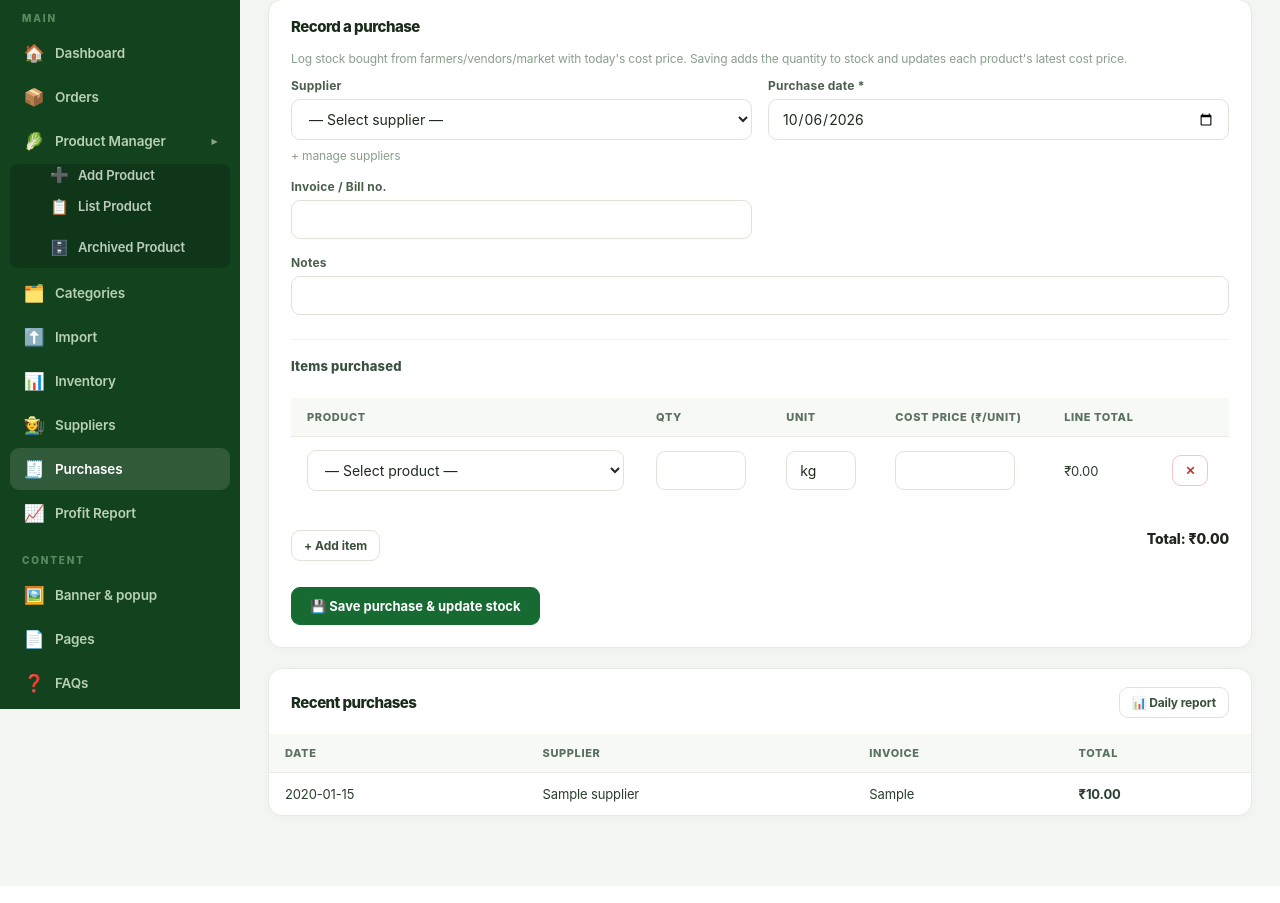
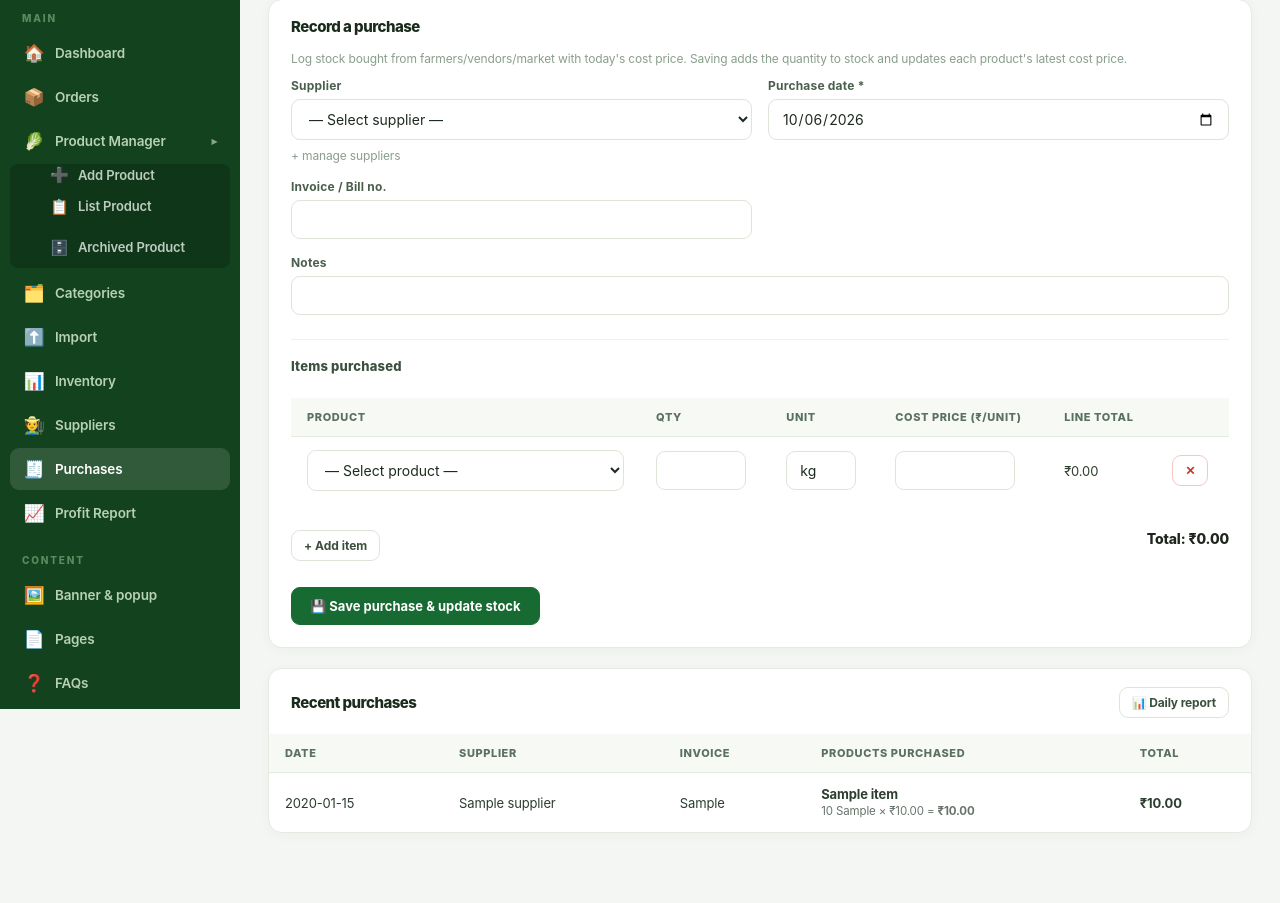
Before and after one commit to mukeshchauhan2010-create/Aapki-grover-, a PHP site: page /aapkigrocery/admin/purchases.php in a window 1280 px wide. Shown: the part 91-994 px from the top of the page. Before the commit the page ends 914 px from the top, so only its background shows below. Run offline with PHP 8.4, Linux system fonts and the light colour scheme; a user stored in the database is signed in; data comes from the database, SQL or seed files in the repository; tables that the repository leaves empty hold one stand-in row (values such as "Sample post"); some libraries are stand-ins or nearby versions.

Commit message:
Admin purchases: show product line items in Recent purchases list

```diff
--- a/admin/purchases.php
+++ b/admin/purchases.php
@@ -62,6 +62,16 @@ $suppliers = $pdo->query('SELECT id,name,type FROM suppliers WHERE is_active=1 O
 $products  = $pdo->query('SELECT id,name,cost_price FROM products WHERE is_active=1 ORDER BY name')->fetchAll();
 $recent    = $pdo->query('SELECT pu.*, s.name supplier_name FROM purchases pu LEFT JOIN suppliers s ON s.id=pu.supplier_id ORDER BY pu.id DESC LIMIT 30')->fetchAll();
 
+// Preload line items for the recent purchases (to show product details).
+$itemsByPurchase = [];
+if ($recent) {
+    $ids = array_column($recent, 'id');
+    $in  = implode(',', array_fill(0, count($ids), '?'));
+    $its = $pdo->prepare('SELECT * FROM purchase_items WHERE purchase_id IN('.$in.') ORDER BY id');
+    $its->execute($ids);
+    foreach ($its->fetchAll() as $it) { $itemsByPurchase[$it['purchase_id']][] = $it; }
+}
+
 $adminTitle='Purchases'; $adminSection='purchases'; $adminCrumbs=[['label'=>'Purchases']];
 include __DIR__.'/../includes/admin-header.php';
 ?>
@@ -117,11 +127,28 @@ include __DIR__.'/../includes/admin-header.php';
     <a class="ap-btn ap-btn-sm" href="<?=url('admin/inventory-report.php')?>">📊 Daily report</a></div>
   <div class="ap-card-body no-pad">
     <div class="ap-table-wrap"><table class="ap-table">
-      <thead><tr><th>Date</th><th>Supplier</th><th>Invoice</th><th>Total</th></tr></thead>
+      <thead><tr><th>Date</th><th>Supplier</th><th>Invoice</th><th>Products purchased</th><th>Total</th></tr></thead>
       <tbody>
-        <?php if(!$recent): ?><tr><td colspan="4"><span class="ap-hint" style="padding:12px;display:block">No purchases recorded yet.</span></td></tr><?php endif; ?>
-        <?php foreach($recent as $r): ?>
-          <tr><td><?= e($r['purchase_date']) ?></td><td><?= e($r['supplier_name'] ?? '—') ?></td><td><?= e($r['invoice_no'] ?? '—') ?></td><td><b>₹<?= number_format((float)$r['total_cost'],2) ?></b></td></tr>
+        <?php if(!$recent): ?><tr><td colspan="5"><span class="ap-hint" style="padding:12px;display:block">No purchases recorded yet.</span></td></tr><?php endif; ?>
+        <?php foreach($recent as $r): $items=$itemsByPurchase[$r['id']] ?? []; ?>
+          <tr>
+            <td><?= e($r['purchase_date']) ?></td>
+            <td><?= e($r['supplier_name'] ?? '—') ?></td>
+            <td><?= e($r['invoice_no'] ?? '—') ?></td>
+            <td>
+              <?php if($items): ?>
+                <div class="pur-items-list">
+                <?php foreach($items as $it): ?>
+                  <div class="pur-item-line">
+                    <span class="pur-item-name"><?= e($it['product_name']) ?></span>
+                    <span class="pur-item-meta"><?= rtrim(rtrim(number_format((float)$it['qty'],3),'0'),'.') ?> <?= e($it['unit']) ?> × ₹<?= number_format((float)$it['cost_price'],2) ?> = <b>₹<?= number_format((float)$it['line_total'],2) ?></b></span>
+                  </div>
+                <?php endforeach; ?>
+                </div>
+              <?php else: ?><span class="ap-hint">—</span><?php endif; ?>
+            </td>
+            <td><b>₹<?= number_format((float)$r['total_cost'],2) ?></b></td>
+          </tr>
         <?php endforeach; ?>
       </tbody>
     </table></div>
--- a/assets/css/style.css
+++ b/assets/css/style.css
@@ -1218,3 +1218,9 @@ body.ag-not-served .add-to-cart.ag-disabled::after{content:" (not in your area)"
 .admin-submenu a .nav-icon{font-size:15px;width:18px;text-align:center}
 .admin-submenu a:hover{background:rgba(255,255,255,.08);color:#fff}
 .admin-submenu a.active{background:rgba(255,255,255,.14);color:#fff}
+
+/* Recent purchases — product details list */
+.pur-items-list{display:grid;gap:4px}
+.pur-item-line{display:flex;flex-direction:column;line-height:1.35}
+.pur-item-name{font-weight:700;font-size:13px}
+.pur-item-meta{font-size:11.5px;color:#68746b}
```
